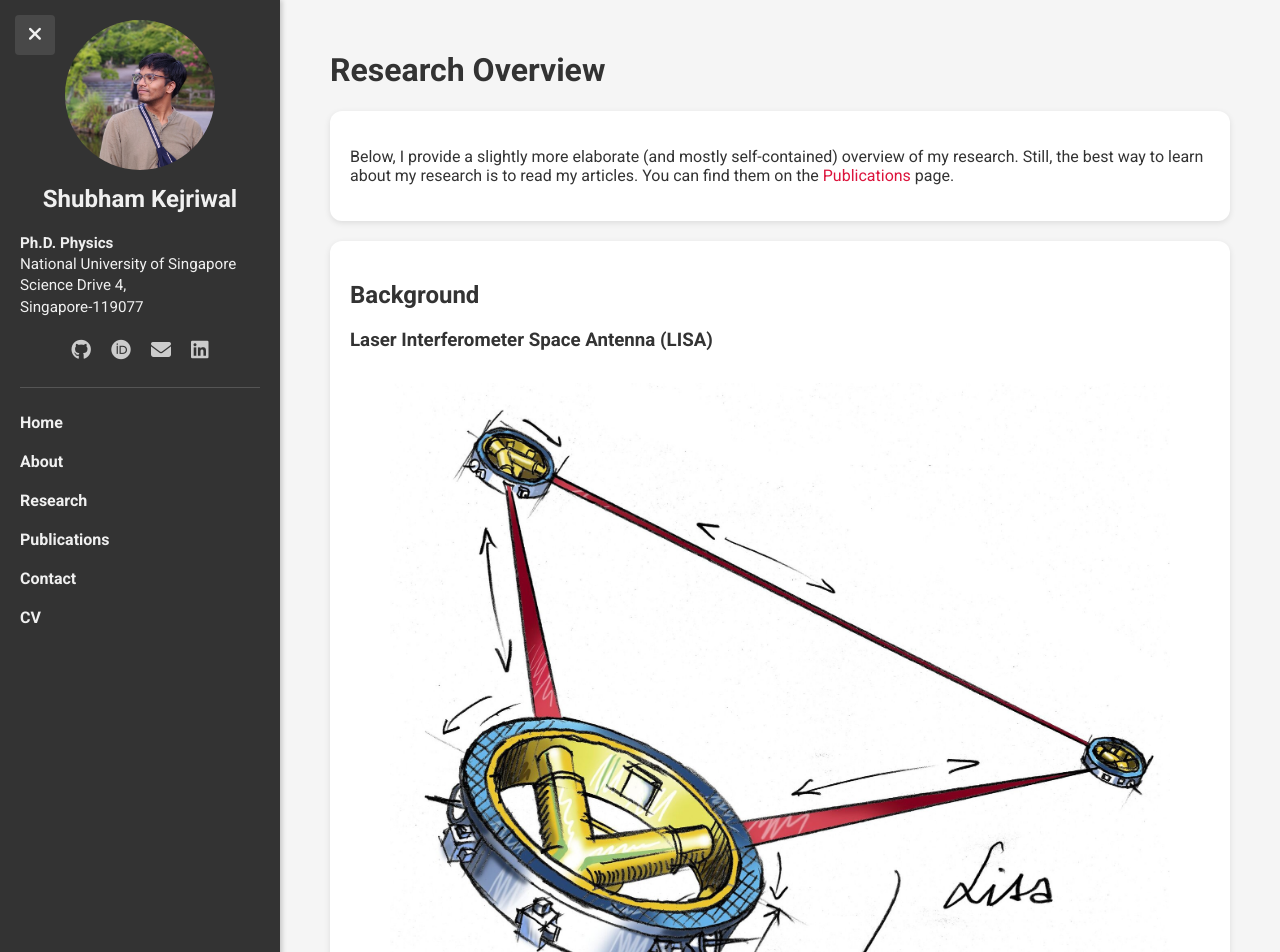
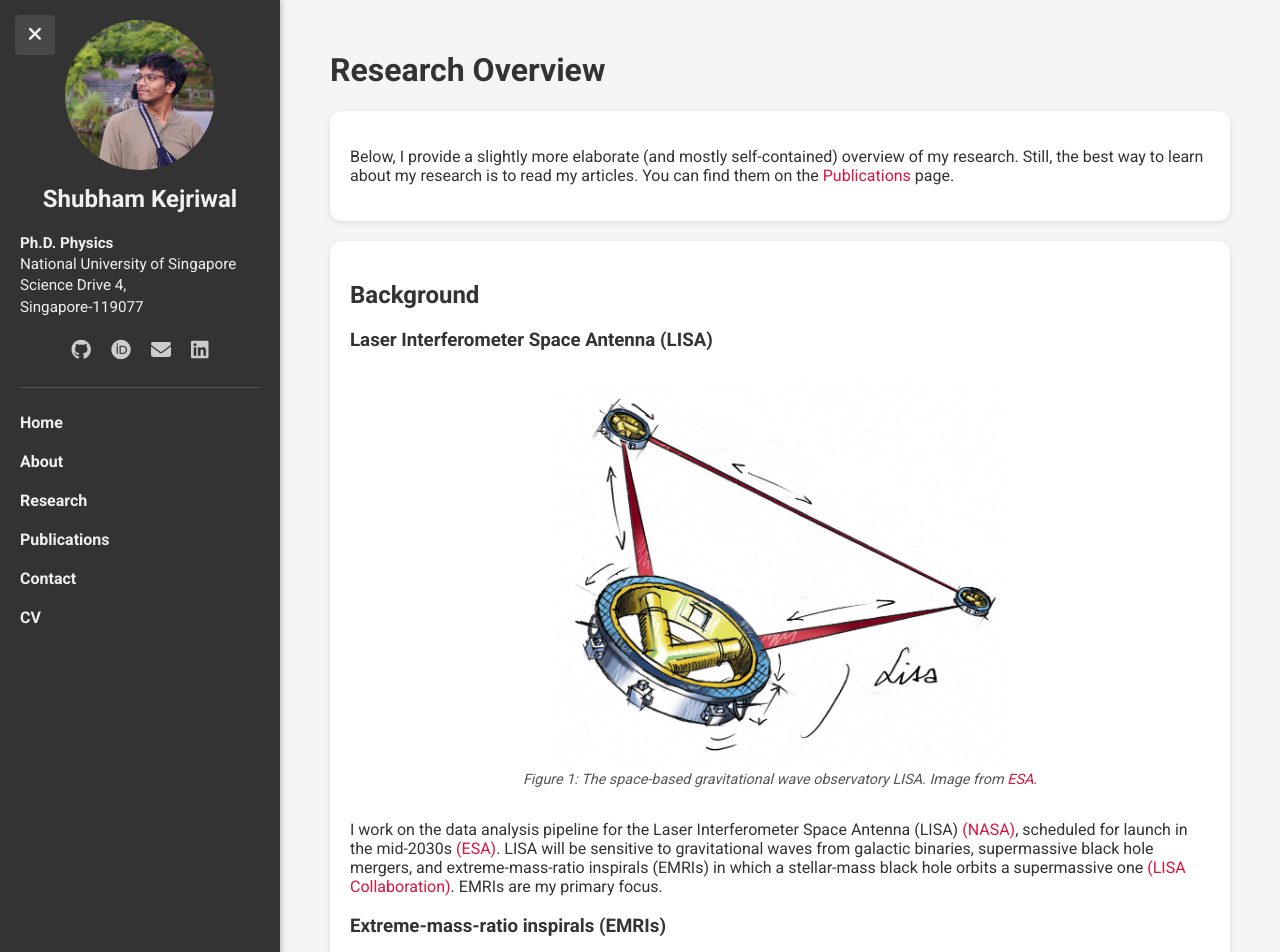
Before and after one commit to perturber/shubham, a Jekyll site: the page built from research.md, in a window 1280 px wide and 1400 px high. Shown: the top 952 px of the window. Built offline with Jekyll 4.4.1, drawn with Linux system fonts in a browser that asks for light colours; formulas are drawn with MathJax 3; some of the changed text lies outside the part shown.

Commit message:
Add files via upload

```diff
--- a/research.md
+++ b/research.md
@@ -20,7 +20,7 @@ Below, I provide a slightly more elaborate (and mostly self-contained) overview
 ### Laser Interferometer Space Antenna (LISA)
 
 <figure>
-  <img src="{{ site.baseurl | default: '' }}/assets/LISA.jpg" alt="LISA image"/>
+  <img class="research-img" src="{{ site.baseurl | default: '' }}/assets/LISA.jpg" alt="LISA image"/>
   <figcaption>
     <em>Figure 1: The space-based gravitational wave observatory LISA. Image from <a href="https://www.esa.int/ESA_Multimedia/Images/2002/02/LISA_Laser_Interferometer_Space_Antenna_line_drawing" target="_blank">ESA</a>.</em>
   </figcaption>
@@ -57,7 +57,7 @@ Gravitational wave signals from EMRIs will last in the LISA band for years, allo
 ## Measurability of "Beyond-Vacuum-GR" effects in EMRIs
 
 <figure>
-  <img src="{{ site.baseurl | default: '' }}/assets/joint_analysis/correlation_bias-1.png" alt="biases intrinsic"/>
+  <img class="research-img" src="{{ site.baseurl | default: '' }}/assets/joint_analysis/correlation_bias-1.png" alt="biases intrinsic"/>
   <figcaption>
     <em>Figure 3: Biases (in \(\sigma\)'s) induced on the EMRI's intrinsic parameters due to an environmental effect in the signal which was not accounted for in the inference. Diagram from <a href="https://arxiv.org/abs/2312.13028" target="_blank">Kejriwal et al. (2023)</a>.</em>
   </figcaption>
@@ -72,7 +72,7 @@ Many proposed environmental and beyond-GR effects are added perturbatively to th
 ## Bias-Corrected Importance Sampling
 
 <figure>
-  <img src="{{ site.baseurl | default: '' }}/assets/biascorrected.png" alt="biases intrinsic"/>
+  <img class="research-img" src="{{ site.baseurl | default: '' }}/assets/biascorrected.png" alt="biases intrinsic"/>
   <figcaption>
     <em>Figure 4: (Left panel): How biases are induced to the set of signal parameters \(\psi_S, \varphi_S\). (Right panel): The scheme proposed in <a href="https://arxiv.org/abs/2503.01120" target="_blank">Kejriwal et al. (2025)</a> to correct the biases by obtaining posterior samples along a "correction" axis.</em>
   </figcaption>
@@ -87,14 +87,14 @@ The cost of inference under a single hypothesis can be overwhelming, especially
 ## Electromagnetic Counterparts of EMRIs
 
 <figure>
- <img src="{{ site.baseurl | default: '' }}/assets/EMcounterpart.png" alt="biases intrinsic"/>
+ <img class="research-img" src="{{ site.baseurl | default: '' }}/assets/EMcounterpart.png" alt="biases intrinsic"/>
   <figcaption>
     <em>Figure 5: A schematic depiction of an EMRI evolving in a matter-rich environment (yellow disk). Diagram from <a href="https://arxiv.org/abs/2404.00941" target="_blank">Kejriwal et al. (2024)</a> courtesy of Vojtěch Witzany.</em>
   </figcaption>
 </figure>
 
 <figure>
-  <img src="{{ site.baseurl | default: '' }}/assets/QPE.png" alt="biases intrinsic"/>
+  <img class="research-img" src="{{ site.baseurl | default: '' }}/assets/QPE.png" alt="biases intrinsic"/>
   <figcaption>
     <em>Figure 6: Time-domain signal from the August 2020 run of eRO-QPE2 quasi-periodic eruption source. Diagram from  <a href="https://arxiv.org/abs/2411.00289" target="_blank">Pasham, Kejriwal et al. (2024)</a> courtesy of Dheeraj R. Pasham.</em>
   </figcaption>
@@ -129,7 +129,6 @@ Quasi-periodic eruptions (QPEs) are low-frequency (\\(\sim 10^{-4}\\) Hz) soft X
 }
 .video-container::before { content: ""; display: block; padding-top: 56.25%; }
 .video-container iframe { position: absolute; top: 0; left: 0; width: 100%; height: 100%; border: 0; }
-</style>
 img {
   max-width: 100%;
   height: auto;
@@ -137,5 +136,14 @@ img {
   margin-left: auto;
   margin-right: auto;
 }
+.research-img {
+  max-width: 450px;   /* never larger than 450px */
+  width: 100%;        /* but shrink if screen/container is smaller */
+  height: auto;       /* keep aspect ratio */
+  display: block;
+  margin: auto;       /* center horizontally */
+}
+</style>
+
 
 © 2025 Shubham Kejriwal
```
